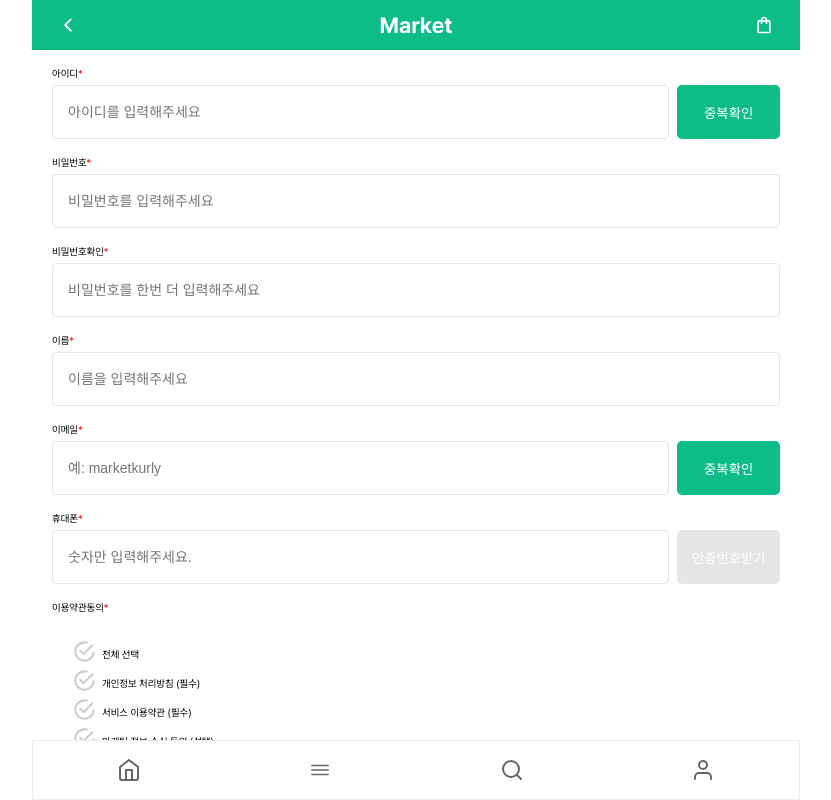
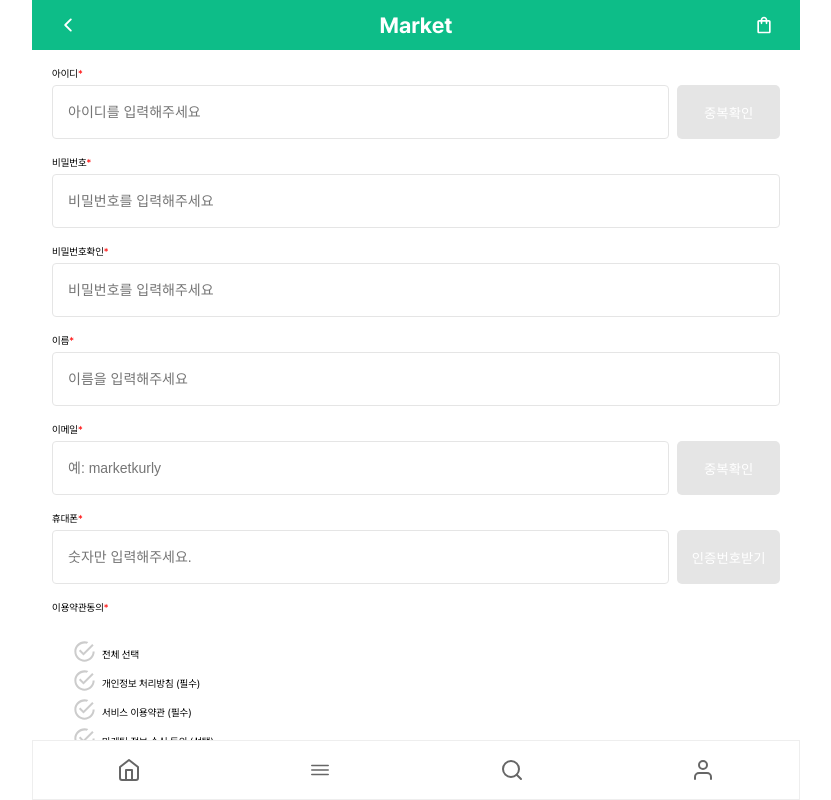
Before and after one commit to Yu-Kyeong-Seok/final-front, a Next.js app: page /auth/signup in a window 1280 px wide. Shown: the whole page, without its empty margins (224-1055 px from the left). Built offline with nearby package versions, Linux system fonts and the light colour scheme.

Commit message:
[전경호] 회원가입 수정중

```diff
--- a/app/auth/signup/page.tsx
+++ b/app/auth/signup/page.tsx
@@ -6,7 +6,7 @@ export default async function Home() {
 
     return (
         <React.Fragment>
-            <SignUpView pro/>
+            <SignUpView />
         </React.Fragment>
     );
 }
--- a/package.json
+++ b/package.json
@@ -16,7 +16,9 @@
     "react-dom": "^18.3.1",
     "react-icons": "^5.3.0",
     "react-hook-form": "^7.53.0",
-    "styled-components": "^6.1.13"
+    "styled-components": "^6.1.13",
+    "@hookform/resolvers": "^3.9.0",
+    "yup": "^1.4.0"
   },
   "devDependencies": {
     "@types/node": "^20",
--- a/src/components/Input/Input.tsx
+++ b/src/components/Input/Input.tsx
@@ -7,14 +7,23 @@ const cx = cn.bind(styles);
 type InputProps = {
     placeholder?: string;
     type?: string;
+    id?: string;
+    name?: string;
+    onChange?: any;
+    value?: any;
 }
 
 const Input = (props: InputProps) => {
-    const { placeholder, type } = props;
+    const { placeholder, type, id, name, onChange, value } = props;
     return (
-        <input className={cx("Input")} placeholder={placeholder} type={type}>
-
-        </input>
+        <input className={cx("Input")}
+            placeholder={placeholder}
+            type={type}
+            id={id}
+            name={name}
+            onChange={onChange}
+            value={value}
+        />
     );
 };
 
--- a/src/views/auth/signUp/signUp.view.tsx
+++ b/src/views/auth/signUp/signUp.view.tsx
@@ -5,190 +5,298 @@ import cn from "classnames/bind";
 import { Controller, useForm } from "react-hook-form";
 import Button from "@/src/components/Button/Button";
 import CheckBoxView from "@/src/components/CheckBox/CheckBox.view";
-import { useState } from "react";
+import * as yup from "yup";
+import { yupResolver } from "@hookform/resolvers/yup";
+import React, { useState } from "react";
 
 const cx = cn.bind(styles);
 
-// type SignUpProps = {
-//     id: string;
-//     password: string;
-//     passwordConfirm: string;
-//     name: string;
-//     email: string;
-//     phoneNumber: number;
-//     terms: string[];
-// }
+type SignUpFormType = {
+    id: string;
+    password: string;
+    passwordConfirm: string;
+    name: string;
+    email: string;
+    phoneNumber: string;
+    terms: string[];
+};
 
 const SignUpView = () => {
-    const [modalMessage, setModalMessage] = useState("");
+    const [isChecking, setIsChecking] = useState(false); // For handling loading state
+    const [checkResult, setCheckResult] = useState<{ id?: string; email?: string }>({}); // Store check results
 
-    const { control, handleSubmit, watch, setError, clearErrors, formState: { errors, isValid } } = useForm({
-        mode: "onChange",
+    const form = useForm<SignUpFormType>({
+        mode: "onSubmit",
+        reValidateMode: "onSubmit",
         defaultValues: {
-            username: "",
-            password: "",
-            passwordConfirm: "",
-            name: "",
-            email: "",
-            phone: "",
-            termsAccepted: false,
+            id: "",
+            password : "",
+            passwordConfirm : "",
+            name : "",
+            email : "",
+            phoneNumber : "",
+            terms : [],
         },
+        resolver: yupResolver(
+            yup.object().shape({
+                id: yup
+                .string()
+                .min(4, "아이디는 최소 4자 이상이어야 합니다")
+                .max(20, "아이디는 20자를 초과할 수 없습니다")
+                .matches(/^[a-zA-Z0-9]+$/, "영문, 숫자만 사용 가능합니다")
+                .required("아이디를 입력해주세요"),
+                password: yup
+                .string()
+                .min(4, "비밀번호는 최소 4자리 이상입니다.")
+                .required("비밀번호를 입력해주세요."),
+                passwordConfirm: yup
+                .string()
+                .required("비밀번호를 한번 더 입력해주세요.")
+                .oneOf(
+                    [yup.ref("password", undefined)],
+                    "비밀번호가 일치하지 않습니다."
+                ),
+                name: yup
+                .string()
+                .required("이름을 입력해주세요"),
+                email: yup
+                .string()
+                .email("이메일 형식이 올바르지 않습니다.")
+                .required("이메일을 입력해주세요."),
+                phoneNumber: yup
+                .string()
+                .matches(/^[0-9]{10,11}$/, "올바른 휴대폰 번호를 입력해주세요")
+                .required("휴대폰 번호를 입력해주세요"),
+                // terms: yup
+                // .array()
+                // .of(yup.string())
+                // .test(
+                //     "requird",
+                //     "개인정보 처리방침과 서비스 이용약관은 필수로 동의해야합니다.",
+                //     (value) => {
+                //     const requiredTerms = ["privacy", "using"];
+
+                //     return requiredTerms.every((term) => value?.includes(term));
+                //     }
+                // )
+                // .required(),
+            })
+        ),
     });
 
-    const onSubmit = (data) => {
-        console.log("회원가입 정보:", data);
-        alert("회원가입 성공!");
+    const handleSubmit = form.handleSubmit(
+        (data) => {
+            const results = {
+            privacy: data.terms.includes("privacy"),
+            using: data.terms.includes("using"),
+            marketing: data.terms.includes("marketing"),
             };
 
-    const onError = (errorList) => {
-        // 첫 번째 오류 메시지를 모달로 표시
-        const firstErrorKey = Object.keys(errorList)[0];
-        const message = errorList[firstErrorKey]?.message || "오류가 발생했습니다.";
-        setModalMessage(message);
-    };
+            console.log(data);
+        },
+        (error) => {
+            const [key, { message }] = Object.entries(error)[0];
 
-    const checkDuplicate = (type) => {
-        // Mock function to simulate server-side check
-        const mockApiCheck = new Promise((resolve, reject) => {
-            setTimeout(() => {
-                if (type === "username" && watch("username") === "existingUser") {
-                    reject("이미 사용 중인 아이디입니다.");
-                } else if (type === "email" && watch("email") === "existingEmail@test.com") {
-                    reject("이미 사용 중인 이메일입니다.");
-                } else {
-                    resolve("사용 가능한 " + (type === "username" ? "아이디" : "이메일") + "입니다.");
+            alert(message);
+
+            // Focus
+            const firstErrorField = Object.keys(error)[0];
+            form.setFocus(firstErrorField as keyof SignUpFormType);
+        }
+    );
+    const handleCheckDuplicate = async (type: "id" | "email", value: string) => {
+        if (!value) {
+            alert(`${type === "id" ? "아이디" : "이메일"}을 입력해주세요.`);
+            return;
         }
 
-                console.log("watch" + watch("username")); // 현재 입력된 값
-                console.log("isvalid" + isValid); // 폼의 유효성
-            }, 1000);
-        });
+        setIsChecking(true);
+        try {
+            // 중복 체크
+            // const response = await fetch(`/api/check-${type}`, {
+            //     method: "POST",
+            //     headers: { "Content-Type": "application/json" },
+            //     body: JSON.stringify({ [type]: value }),
+            // });
 
-        mockApiCheck
-            .then((message) => alert(message))
-            .catch((error) => setError(type, { type: "manual", message: error }));
+            // const data = await response.json();
+
+            // if (data.exists) {
+            //     alert(`${type === "id" ? "아이디" : "이메일"}이 이미 사용 중입니다.`);
+            // } else {
+            //     alert(`사용 가능한 ${type === "id" ? "아이디" : "이메일"}입니다.`);
+            //     setCheckResult((prev) => ({ ...prev, [type]: value }));
+            // }
+            alert(`사용 가능한 ${type === "id" ? "아이디" : "이메일"}입니다.`);
+        } catch (error) {
+            console.error(error);
+            alert("중복 확인 중 오류가 발생했습니다.");
+        } finally {
+            setIsChecking(false);
+        }
     };
 
     return (
         <div className={cx("Wrapper")}>
-            <form className={cx("Form")} onSubmit={handleSubmit(onSubmit)}>
+            <form className={cx("Form")} onSubmit={handleSubmit}>
                 {/* 아이디 */}
-                <label className={cx("Label")}>아이디<span className={cx("Span")}>*</span></label>
+                <Controller
+                    control={form.control}
+                    name={"id"}
+                    render={({ field }) => {
+                        return (
+                            <React.Fragment>
+                                <label className={cx("RequiredLabel")} htmlFor={field.name}>아이디<span>*</span></label>
                                 <div className={cx("InputContainer")}>
-                    <Controller
-                        name="username"
-                        control={control}
-                        rules={{ required: "아이디를 입력해주세요." }}
-                        render={({ field }) => (
-                            <Input {...field} placeholder="아이디를 입력해주세요" />
-                        )}
+                                    <Input
+                                        placeholder="아이디를 입력해주세요"
+                                        id={field.name}
+                                        name={field.name}
+                                        onChange={field.onChange}
+                                        value={field.value}
                                     />
-                    {/* <Input placeholder="아이디를 입력해주세요"></Input> */}
-                    <Button variants="solid" text="중복확인" onClick={() => checkDuplicate("username")}></Button>
+                                <Button
+                                    type="button"
+                                    variants="solid"
+                                    text="중복확인"
+                                    onClick={() => handleCheckDuplicate("id", field.value)}
+                                    disabled={isChecking || !field.value || field.value === checkResult.id} // 버튼 비활성화
+                                />
                                 </div>
-                {errors.username && <p className={cx("Error")}>{errors.username.message}</p>}
+                            </React.Fragment>
+                        )
+                    }}
+                />
 
                 {/* 비밀번호 */}
-                <label className={cx("Label")}>비밀번호<span className={cx("Span")}>*</span></label>
                 <Controller
-                    name="password"
-                    control={control}
-                    rules={{ required: "비밀번호를 입력해주세요." }}
-                    render={({ field }) => (
-                        <Input {...field} type="password" placeholder="비밀번호를 입력해주세요" />
-                    )}
+                    control={form.control}
+                    name={"password"}
+                    render={({ field }) => {
+                        return (
+                            <React.Fragment>
+                                <label className={cx("RequiredLabel")} htmlFor={field.name}>비밀번호<span>*</span></label>
+                                <div className={cx("InputContainer")}>
+                                    <Input
+                                        type="password"
+                                        placeholder="비밀번호를 입력해주세요"
+                                        id={field.name}
+                                        name={field.name}
+                                        onChange={field.onChange}
+                                        value={field.value}
                                     />
-                {errors.password && <p className={cx("Error")}>{errors.password.message}</p>}
-
-                {/* 비밀번호 확인 */}
-                <label className={cx("Label")}>비밀번호확인<span className={cx("Span")}>*</span></label>
+                                </div>
+                            </React.Fragment>
+                        )
+                    }}
+                />
                 <Controller
-                    name="passwordConfirm"
-                    control={control}
-                    rules={{
-                        required: "비밀번호를 확인해주세요.",
-                        validate: (value) =>
-                            value === watch("password") || "비밀번호가 일치하지 않습니다.",
+                    control={form.control}
+                    name={"passwordConfirm"}
+                    render={({ field }) => {
+                        return (
+                            <React.Fragment>
+                                <label className={cx("RequiredLabel")} htmlFor={field.name}>비밀번호확인<span>*</span></label>
+                                <div className={cx("InputContainer")}>
+                                    <Input
+                                        type="password"
+                                        placeholder="비밀번호를 입력해주세요"
+                                        id={field.name}
+                                        name={field.name}
+                                        onChange={field.onChange}
+                                        value={field.value}
+                                    />
+                                </div>
+                            </React.Fragment>
+                        )
                     }}
-                    render={({ field }) => (
-                        <Input {...field} type="password" placeholder="비밀번호를 한번 더 입력해주세요" />
-                    )}
                 />
-                {errors.passwordConfirm && <p className={cx("Error")}>{errors.passwordConfirm.message}</p>}
-
                 {/* 이름 */}
-                <label className={cx("Label")}>이름<span className={cx("Span")}>*</span></label>
                 <Controller
-                    name="name"
-                    control={control}
-                    rules={{ required: "이름을 입력해주세요." }}
-                    render={({ field }) => (
-                        <Input {...field} placeholder="이름을 입력해주세요" />
-                    )}
+                    control={form.control}
+                    name={"name"}
+                    render={({ field }) => {
+                        return (
+                            <React.Fragment>
+                                <label className={cx("RequiredLabel")} htmlFor={field.name}>이름<span>*</span></label>
+                                <div className={cx("InputContainer")}>
+                                    <Input
+                                        placeholder="이름을 입력해주세요"
+                                        id={field.name}
+                                        name={field.name}
+                                        onChange={field.onChange}
+                                        value={field.value}
                                     />
-                {errors.name && <p className={cx("Error")}>{errors.name.message}</p>}
-
+                                </div>
+                            </React.Fragment>
+                        )
+                    }}
+                />
                 {/* 이메일 */}
-                <label className={cx("Label")}>이메일<span className={cx("Span")}>*</span></label>
+                <Controller
+                    control={form.control}
+                    name={"email"}
+                    render={({ field }) => {
+                        return (
+                            <React.Fragment>
+                                <label className={cx("RequiredLabel")} htmlFor={field.name}>이메일<span>*</span></label>
                                 <div className={cx("InputContainer")}>
-                    <Controller
-                        name="email"
-                        control={control}
-                        rules={{ required: "이메일을 입력해주세요." }}
-                        render={({ field }) => (
-                            <Input {...field} placeholder="예: marketkurly" />
-                        )}
+                                    <Input
+                                        placeholder="예: marketkurly"
+                                        id={field.name}
+                                        name={field.name}
+                                        onChange={field.onChange}
+                                        value={field.value}
                                     />
                                     <Button
+                                        type="button"
                                         variants="solid"
                                         text="중복확인"
-                        onClick={() => checkDuplicate("email")}
+                                        onClick={() => handleCheckDuplicate("email", field.value)}
+                                        disabled={isChecking || !field.value || field.value === checkResult.email} // 버튼 비활성화
                                     />
                                 </div>
-                {errors.email && <p className={cx("Error")}>{errors.email.message}</p>}
+                            </React.Fragment>
+                        )
+                    }}
+                />
 
                 {/* 휴대폰 */}
-                <label className={cx("Label")}>휴대폰<span className={cx("Span")}>*</span></label>
+                <Controller
+                    control={form.control}
+                    name={"phoneNumber"}
+                    render={({ field }) => {
+                        return (
+                            <React.Fragment>
+                                <label className={cx("RequiredLabel")} htmlFor={field.name}>휴대폰<span>*</span></label>
                                 <div className={cx("InputContainer")}>
-                    <Controller
-                        name="phone"
-                        control={control}
-                        rules={{ required: "휴대폰 번호를 입력해주세요." }}
-                        render={({ field }) => (
-                            <Input {...field} type="number" placeholder="숫자만 입력해주세요." />
-                        )}
+                                    <Input
+                                        type="tel"
+                                        placeholder="숫자만 입력해주세요."
+                                        id={field.name}
+                                        name={field.name}
+                                        onChange={field.onChange}
+                                        value={field.value}
                                     />
                                 <Button
+                                    type="button"
                                     text="인증번호받기"
-                        disabled={!watch("phone")}
+                                    disabled={!field.value}
                                 />
                                 </div>
-                {errors.phone && <p className={cx("Error")}>{errors.phone.message}</p>}
-
-                {/* 이용약관 동의 */}
-                <label className={cx("Label")}>이용약관동의<span className={cx("Span")}>*</span></label>
+                            </React.Fragment>
+                        )
+                    }}
+                />
+                {/* 이용약관동의 */}
+                <label className={cx("RequiredLabel")}>이용약관동의<span>*</span></label>
                 <div className={cx("Padding")}>
-                    <Controller
-                        name="termsAccepted"
-                        control={control}
-                        rules={{ required: "이용약관에 동의해주세요." }}
-                        render={({ field }) => (
-                            <CheckBoxView/>
-                        )}
-                    />
+                    <CheckBoxView></CheckBoxView>
                 </div>
-                {errors.termsAccepted && <p className={cx("Error")}>{errors.termsAccepted.message}</p>}
-
-                {/* 가입하기 버튼 */}
                 <div className={cx("Padding")}>
-                    <Button text="가입하기" type="submit" disabled={!isValid} />
+                    <Button text="가입하기"></Button>
                 </div>
             </form>
-
-            {/* 모달 표시 */}
-            {modalMessage && (
-                <Modal message={modalMessage} onClose={() => setModalMessage("")} />
-            )}
         </div>
     );
 };
```
Also changed, not shown: src/views/auth/signUp/signUp.view.module.scss (+5 -5 lines), 1 other file (tests, documents, lock files or other folders). Lines whose indentation alone changed are shown as unchanged.
